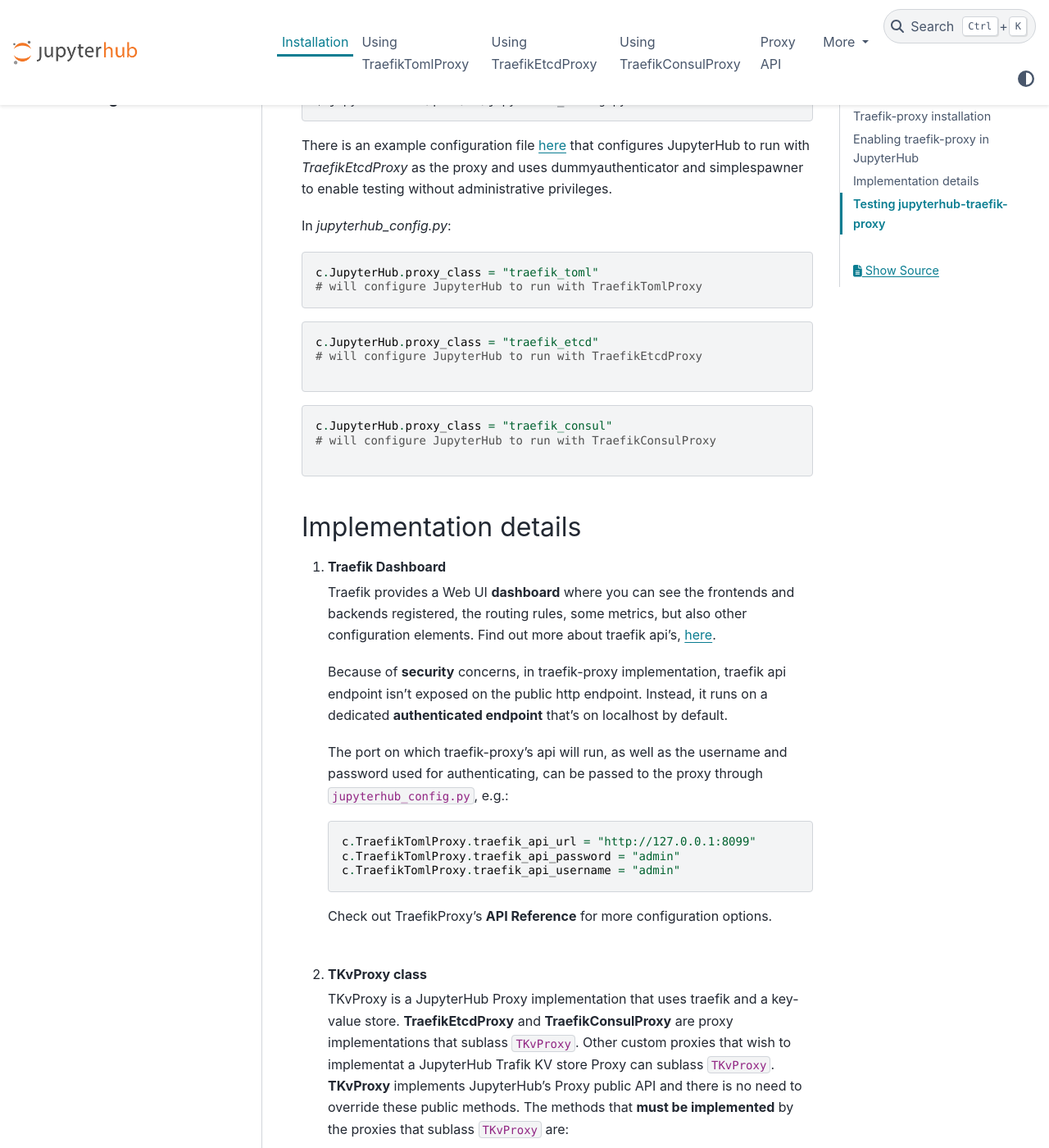
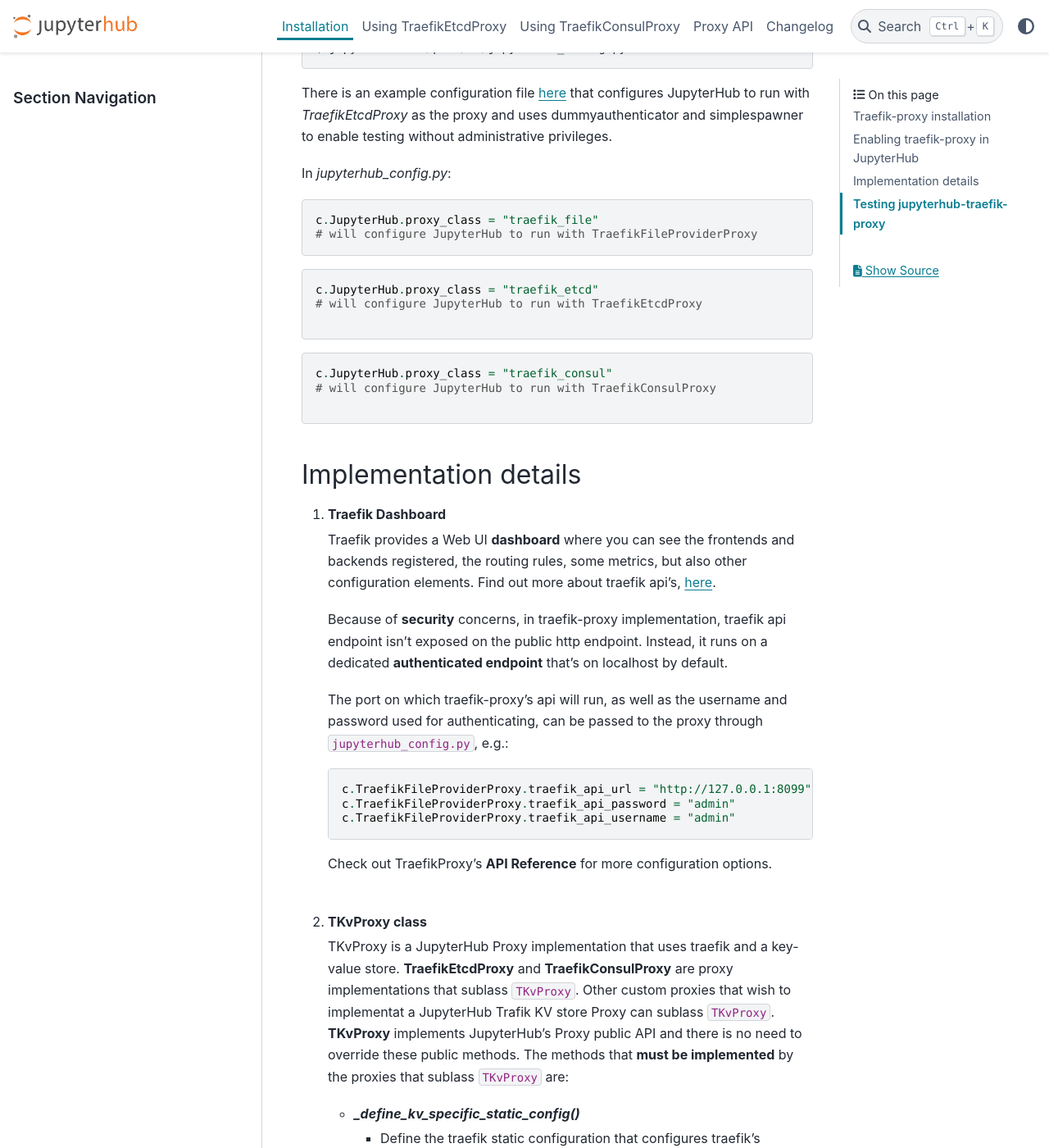
Before and after one commit to jupyterhub/traefik-proxy, a Sphinx documentation site: the page built from docs/source/install.md, in a window 1280 px wide and 1400 px high, scrolled down 2059 px. Shown: the whole window at 82% size. Built offline with Sphinx 7.4.7 and the PyData theme 0.15.4, drawn with Linux system fonts in a browser that asks for light colours; pages that are not in the unit, such as notebooks, are missing from menus; some of the changed text lies outside the part shown.

Commit message:
Remove any refererence to `traefik_toml` or `TraefikTomlProxy` from the documentation, examples and performance test suite. These are replaced by `traefik_file` and `TraefikFileProviderProxy`, respectively.

````diff
--- a/docs/source/api/index.rst
+++ b/docs/source/api/index.rst
@@ -15,10 +15,10 @@
 .. autoconfigurable:: TraefikProxy
     :members:
 
-:class:`TraefikTomlProxy`
+:class:`TraefikFileProviderProxy`
 -------------------------
 
-.. autoconfigurable:: TraefikTomlProxy
+.. autoconfigurable:: TraefikFileProviderProxy
     :members:
 
 :class:`TKvProxy`
--- a/docs/source/index.rst
+++ b/docs/source/index.rst
@@ -20,7 +20,7 @@
 There are three versions for the proxy, depending on how traefik stores the routes:
 
 * *for* **smaller**, *single-node deployments*:
-   * TraefikTomlProxy
+   * TraefikFileProviderProxy
 * *for* **distributed** *setups*:
    * TraefikEtcdProxy
    * TraefikConsulProxy
@@ -39,7 +39,7 @@
 .. toctree::
    :maxdepth: 1
 
-   toml
+   fileprovider
    etcd
    consul
 
--- a/docs/source/install.md
+++ b/docs/source/install.md
@@ -69,7 +69,7 @@
 ## Enabling traefik-proxy in JupyterHub
 
 
-[TraefikTomlProxy](https://github.com/jupyterhub/traefik-proxy/blob/master/jupyterhub_traefik_proxy/toml.py), [TraefikEtcdProxy](https://github.com/jupyterhub/traefik-proxy/blob/master/jupyterhub_traefik_proxy/etcd.py) and [TraefikConsulProxy](https://github.com/jupyterhub/traefik-proxy/blob/master/jupyterhub_traefik_proxy/consul.py)  are custom proxy implementations that subclass [Proxy](https://github.com/jupyterhub/jupyterhub/blob/master/jupyterhub/proxy.py) and can register in JupyterHub config using `c.JupyterHub.proxy_class` entrypoint.
+[TraefikFileProviderProxy](https://github.com/jupyterhub/traefik-proxy/blob/Traefik_v2/jupyterhub_traefik_proxy/fileprovider.py), [TraefikEtcdProxy](https://github.com/jupyterhub/traefik-proxy/blob/Traefik_v2/jupyterhub_traefik_proxy/etcd.py) and [TraefikConsulProxy](https://github.com/jupyterhub/traefik-proxy/blob/Traefik_v2/jupyterhub_traefik_proxy/consul.py)  are custom proxy implementations that subclass [Proxy](https://github.com/jupyterhub/jupyterhub/blob/Traefik_v2/jupyterhub/proxy.py) and can register in JupyterHub config using `c.JupyterHub.proxy_class` entrypoint.
 
 On startup, JupyterHub will look by default for a configuration file, *jupyterhub_config.py*, in the current working directory. If the configuration file is not in the current working directory,
 you can load a specific config file and start JupyterHub using:
@@ -78,13 +78,13 @@
 $ jupyterhub -f /path/to/jupyterhub_config.py
 ```
 
-There is an example configuration file [here](https://github.com/jupyterhub/traefik-proxy/blob/master/examples/jupyterhub_config.py) that configures JupyterHub to run with *TraefikEtcdProxy* as the proxy and uses dummyauthenticator and simplespawner to enable testing without administrative privileges.
+There is an example configuration file [here](https://github.com/jupyterhub/traefik-proxy/blob/Traefik_v2/examples/jupyterhub_config.py) that configures JupyterHub to run with *TraefikEtcdProxy* as the proxy and uses dummyauthenticator and simplespawner to enable testing without administrative privileges.
 
 In *jupyterhub_config.py*:
 
 ```
-c.JupyterHub.proxy_class = "traefik_toml"
-# will configure JupyterHub to run with TraefikTomlProxy
+c.JupyterHub.proxy_class = "traefik_file"
+# will configure JupyterHub to run with TraefikFileProviderProxy
 ```
 
 ```
@@ -110,9 +110,9 @@
     The port on which traefik-proxy's api will run, as well as the username and password used for authenticating, can be passed to the proxy through `jupyterhub_config.py`, e.g.:
 
     ```
-    c.TraefikTomlProxy.traefik_api_url = "http://127.0.0.1:8099"
-    c.TraefikTomlProxy.traefik_api_password = "admin"
-    c.TraefikTomlProxy.traefik_api_username = "admin"
+    c.TraefikFileProviderProxy.traefik_api_url = "http://127.0.0.1:8099"
+    c.TraefikFileProviderProxy.traefik_api_password = "admin"
+    c.TraefikFileProviderProxy.traefik_api_username = "admin"
     ```
     Check out TraefikProxy's **API Reference** for more configuration options.
     <br/><br/>
````
Also changed, not shown: README.md (+2 -2 lines), 2 other files.
